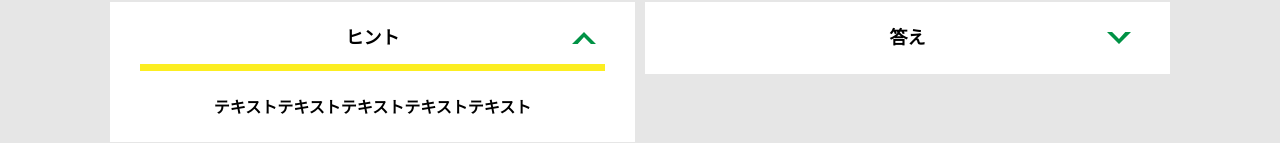
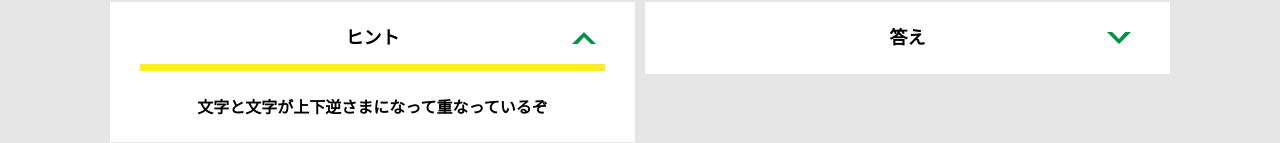
Before and after one commit to saqradayo/Yokohama-A12, a plain HTML site: page hint3.html in a window 1280 px wide. Both pictures are taken after a click on the element "ヒント". Shown: the part 657-800 px from the top of the page. Drawn offline with nearby package versions, Linux system fonts and the light colour scheme; files that its build step writes are made by us from their sources.

Commit message:
Update hint3.html

```diff
--- a/hint3.html
+++ b/hint3.html
@@ -42,7 +42,7 @@
           <div class="column">
             <div class="card">
               <h3 class="card__title">ヒント<svg class="card__arrow"><use xlink:href="#arrow"></use></svg></h3>
-              <p class="card__content">テキストテキストテキストテキストテキスト</p>
+              <p class="card__content">文字と文字が上下逆さまになって重なっているぞ</p>
             </div>
 
  <!-- 3-2ヒント追加
```
